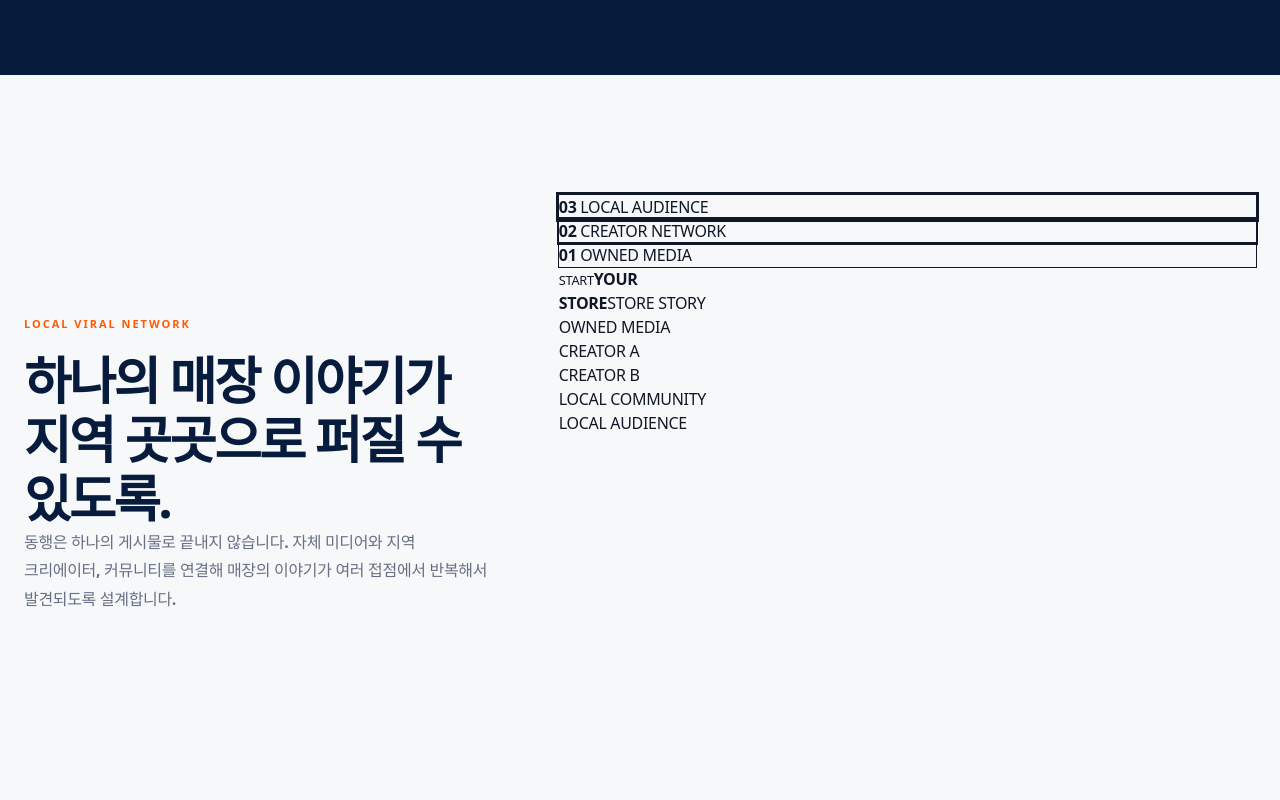
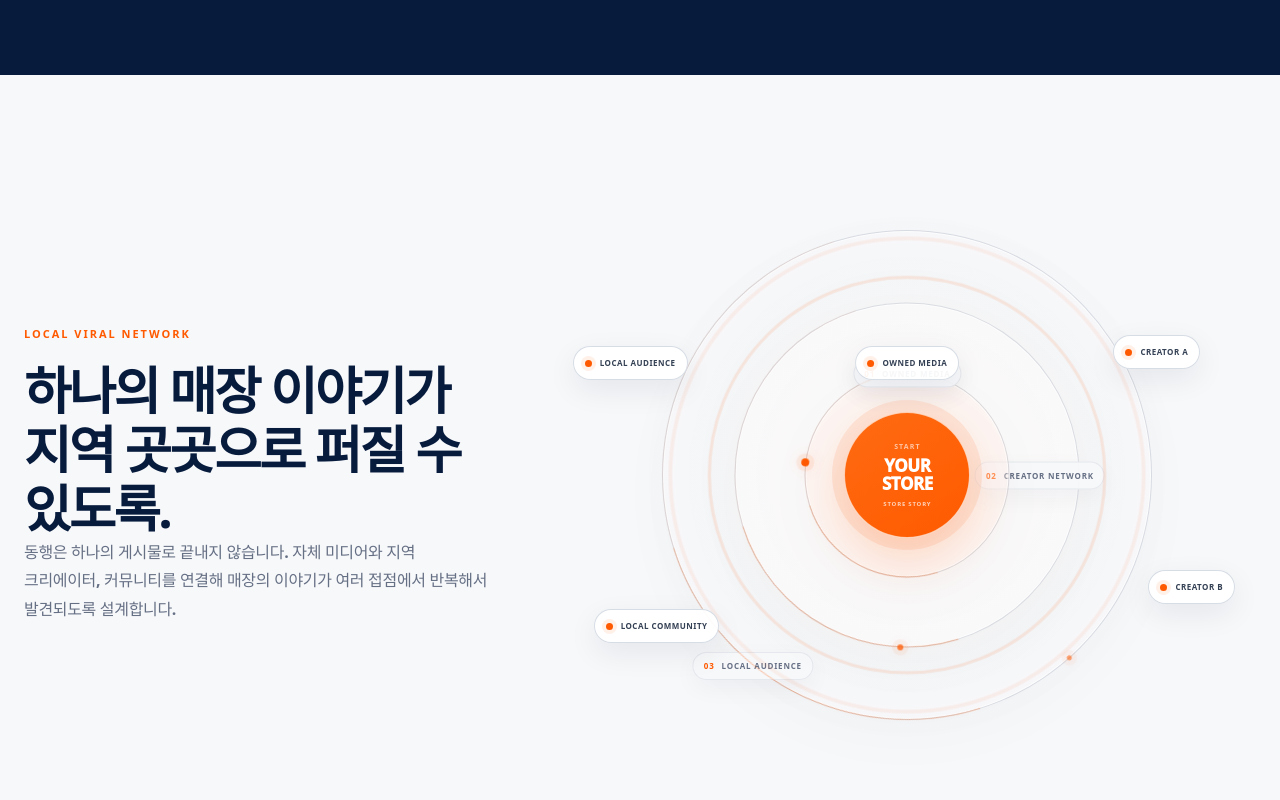
Before and after one commit to ATTEM-Studio/donghaeng_company, a Next.js app: page / in a window 1280 px wide. Shown: the part 2740-3540 px from the top of the page. Built offline with nearby package versions, Linux system fonts and the light colour scheme.

Commit message:
style: build golden circle viral target

```diff
--- a/app/polish.css
+++ b/app/polish.css
@@ -209,6 +209,215 @@
   .proof-card:hover::after{transform:translateX(640%) rotate(14deg)}
 }
 
+/* Golden-circle viral network: a store story expands through owned media, creators and local audiences. */
+.viral-target{
+  height:560px;
+  display:grid;
+  place-items:center;
+  isolation:isolate;
+  overflow:visible;
+}
+
+.viral-target::before{
+  content:"";
+  position:absolute;
+  left:50%;
+  top:50%;
+  width:520px;
+  height:520px;
+  transform:translate(-50%,-50%);
+  border-radius:50%;
+  background:radial-gradient(circle,rgba(255,90,0,.085) 0 12%,rgba(255,90,0,.025) 28%,rgba(7,27,61,.018) 54%,transparent 72%);
+  filter:blur(.2px);
+  pointer-events:none;
+  z-index:-2;
+}
+
+.viral-ring{
+  position:absolute;
+  left:50%;
+  top:50%;
+  transform:translate(-50%,-50%);
+  border-radius:50%;
+  border:1px solid rgba(7,27,61,.13);
+  background:rgba(255,255,255,.34);
+  box-shadow:inset 0 0 0 1px rgba(255,255,255,.58),0 18px 60px rgba(3,17,39,.025);
+  pointer-events:none;
+}
+
+.viral-ring::after{
+  content:"";
+  position:absolute;
+  inset:-1px;
+  border-radius:inherit;
+  border:1px solid transparent;
+  border-top-color:rgba(255,90,0,.32);
+  border-right-color:rgba(255,90,0,.08);
+  animation:ringDrift 12s linear infinite;
+}
+
+.viral-ring.ring-1{width:205px;height:205px;background:rgba(255,238,229,.36)}
+.viral-ring.ring-2{width:345px;height:345px}
+.viral-ring.ring-3{width:490px;height:490px;background:rgba(255,255,255,.2)}
+
+.ring-label{
+  position:absolute;
+  display:inline-flex;
+  align-items:center;
+  gap:7px;
+  padding:7px 10px;
+  border:1px solid rgba(228,231,236,.95);
+  border-radius:999px;
+  background:rgba(247,248,250,.94);
+  color:#667085;
+  box-shadow:0 8px 24px rgba(3,17,39,.045);
+  font-size:8px;
+  font-weight:850;
+  letter-spacing:.1em;
+  white-space:nowrap;
+}
+
+.ring-label b{color:var(--orange);font-size:8px}
+.ring-1 .ring-label{left:50%;top:0;transform:translate(-50%,-50%)}
+.ring-2 .ring-label{right:-26px;top:50%;transform:translateY(-50%)}
+.ring-3 .ring-label{left:8%;bottom:11%;transform:translate(-8%,50%)}
+
+.viral-core{
+  position:absolute;
+  left:50%;
+  top:50%;
+  z-index:8;
+  width:126px;
+  height:126px;
+  transform:translate(-50%,-50%);
+  display:flex;
+  flex-direction:column;
+  align-items:center;
+  justify-content:center;
+  border-radius:50%;
+  background:linear-gradient(145deg,#ff6b12,var(--orange));
+  color:#fff;
+  border:1px solid rgba(255,255,255,.68);
+  box-shadow:0 0 0 12px rgba(255,90,0,.10),0 20px 50px rgba(255,90,0,.20);
+  text-align:center;
+}
+
+.viral-core small{font-size:7px;font-weight:900;letter-spacing:.16em;color:rgba(255,255,255,.62)}
+.viral-core strong{font-size:17px;line-height:1.05;letter-spacing:-.025em;margin-top:5px;font-weight:950}
+.viral-core span{font-size:6px;font-weight:850;letter-spacing:.13em;margin-top:7px;color:rgba(255,255,255,.72)}
+
+.viral-wave{
+  position:absolute;
+  left:50%;
+  top:50%;
+  z-index:1;
+  width:126px;
+  height:126px;
+  border:1px solid rgba(255,90,0,.48);
+  border-radius:50%;
+  opacity:0;
+  transform:translate(-50%,-50%) scale(1);
+  animation:viralWave 5.4s cubic-bezier(.2,.72,.25,1) infinite;
+  pointer-events:none;
+}
+
+.wave-2{animation-delay:1.8s}
+.wave-3{animation-delay:3.6s}
+
+.viral-node{
+  --node-delay:0s;
+  position:absolute;
+  z-index:7;
+  display:flex;
+  align-items:center;
+  gap:8px;
+  min-height:34px;
+  padding:8px 11px;
+  border:1px solid rgba(214,220,228,.96);
+  border-radius:999px;
+  background:rgba(255,255,255,.94);
+  box-shadow:0 10px 30px rgba(3,17,39,.075);
+  color:#344054;
+  font-size:8px;
+  font-weight:900;
+  letter-spacing:.06em;
+  white-space:nowrap;
+  animation:nodeSignal 5.4s ease-in-out infinite;
+  animation-delay:var(--node-delay);
+}
+
+.viral-node i{
+  width:7px;
+  height:7px;
+  flex:0 0 7px;
+  border-radius:50%;
+  background:var(--orange);
+  box-shadow:0 0 0 4px rgba(255,90,0,.09);
+}
+
+.node-owned{left:50%;top:30%;transform:translate(-50%,-50%)}
+.node-creator-a{right:8%;top:25%}
+.node-creator-b{right:3%;bottom:27%}
+.node-community{left:5%;bottom:20%}
+.node-audience{left:2%;top:27%}
+
+.viral-orbit-signal{
+  position:absolute;
+  left:50%;
+  top:50%;
+  z-index:5;
+  border-radius:50%;
+  transform:translate(-50%,-50%);
+  pointer-events:none;
+  animation:orbitSignal 13s linear infinite;
+}
+
+.viral-orbit-signal i{
+  position:absolute;
+  left:50%;
+  top:-4px;
+  width:8px;
+  height:8px;
+  transform:translateX(-50%);
+  border-radius:50%;
+  background:var(--orange);
+  box-shadow:0 0 0 5px rgba(255,90,0,.08),0 0 18px rgba(255,90,0,.32);
+}
+
+.orbit-signal-1{width:205px;height:205px;animation-duration:9s}
+.orbit-signal-2{width:345px;height:345px;animation-duration:14s;animation-direction:reverse}
+.orbit-signal-3{width:490px;height:490px;animation-duration:18s}
+.orbit-signal-2 i{width:6px;height:6px;top:-3px;opacity:.76}
+.orbit-signal-3 i{width:5px;height:5px;top:-2px;opacity:.58}
+
+@media (hover:hover){
+  .viral-target:hover .viral-ring{border-color:rgba(255,90,0,.20)}
+  .viral-target:hover .viral-core{box-shadow:0 0 0 14px rgba(255,90,0,.12),0 24px 58px rgba(255,90,0,.24)}
+  .viral-node:hover{border-color:rgba(255,90,0,.3);box-shadow:0 14px 34px rgba(3,17,39,.1)}
+}
+
+@keyframes viralWave{
+  0%{opacity:0;transform:translate(-50%,-50%) scale(.9)}
+  12%{opacity:.52}
+  68%{opacity:.14}
+  100%{opacity:0;transform:translate(-50%,-50%) scale(3.9)}
+}
+
+@keyframes nodeSignal{
+  0%,58%,100%{border-color:rgba(214,220,228,.96);box-shadow:0 10px 30px rgba(3,17,39,.075);transform:translateY(0)}
+  64%{border-color:rgba(255,90,0,.42);box-shadow:0 12px 34px rgba(255,90,0,.11);transform:translateY(-2px)}
+  72%{border-color:rgba(214,220,228,.96);box-shadow:0 10px 30px rgba(3,17,39,.075);transform:translateY(0)}
+}
+
+.node-owned{animation-name:nodeSignal,ownedAnchor;animation-duration:5.4s,1s;animation-iteration-count:infinite,1;animation-fill-mode:none,both}
+
+@keyframes ownedAnchor{
+  from,to{transform:translate(-50%,-50%)}
+}
+
+@keyframes ringDrift{to{transform:rotate(360deg)}}
+@keyframes orbitSignal{to{transform:translate(-50%,-50%) rotate(360deg)}}
+
 @keyframes phoneFloat{
   0%,100%{transform:translateY(0) rotate(0deg)}
   50%{transform:translateY(-8px) rotate(.45deg)}
@@ -232,6 +441,7 @@
 @media (max-width:1100px){
   .creator-5{display:none}
   .search-cue{left:-2%;bottom:9%;width:190px}
+  .viral-target{height:520px;transform:scale(.92)}
 }
 
 @media (max-width:820px){
@@ -243,6 +453,17 @@
   .creator-4{right:5%;bottom:7%}
   .search-cue{left:4%;bottom:8%;width:178px;padding:12px 14px}
   .search-cue strong{font-size:14px}
+  .viral-target{height:510px;transform:none;max-width:520px;margin:20px auto 0}
+  .viral-ring.ring-1,.orbit-signal-1{width:180px;height:180px}
+  .viral-ring.ring-2,.orbit-signal-2{width:310px;height:310px}
+  .viral-ring.ring-3,.orbit-signal-3{width:440px;height:440px}
+  .viral-core{width:112px;height:112px}
+  .viral-core strong{font-size:15px}
+  .viral-node{font-size:7px;padding:7px 9px}
+  .node-creator-a{right:4%;top:25%}
+  .node-creator-b{right:0;bottom:28%}
+  .node-community{left:1%;bottom:21%}
+  .node-audience{left:0;top:28%}
 }
 
 @media (max-width:560px){
@@ -254,13 +475,38 @@
   .search-cue strong{font-size:13px}
   .search-cue span{font-size:9px}
   .proof-section::before{width:430px;height:430px;top:-260px}
+  .viral-target{height:430px;margin-top:12px}
+  .viral-target::before{width:390px;height:390px}
+  .viral-ring.ring-1,.orbit-signal-1{width:150px;height:150px}
+  .viral-ring.ring-2,.orbit-signal-2{width:255px;height:255px}
+  .viral-ring.ring-3,.orbit-signal-3{width:365px;height:365px}
+  .viral-core{width:96px;height:96px;box-shadow:0 0 0 9px rgba(255,90,0,.1),0 16px 36px rgba(255,90,0,.18)}
+  .viral-core small{font-size:6px}
+  .viral-core strong{font-size:13px}
+  .viral-core span{font-size:5px}
+  .ring-label{font-size:6px;padding:5px 7px;letter-spacing:.07em}
+  .ring-label b{font-size:6px}
+  .ring-2 .ring-label{right:-20px}
+  .ring-3 .ring-label{left:5%;bottom:8%}
+  .viral-node{font-size:6px;min-height:27px;padding:6px 7px;gap:5px;letter-spacing:.035em}
+  .viral-node i{width:5px;height:5px;flex-basis:5px;box-shadow:0 0 0 3px rgba(255,90,0,.08)}
+  .node-owned{top:31%}
+  .node-creator-a{right:0;top:22%}
+  .node-creator-b{right:-1%;bottom:27%}
+  .node-community{left:0;bottom:17%}
+  .node-audience{left:-1%;top:25%}
+  .viral-wave{width:96px;height:96px}
 }
 
 @media (prefers-reduced-motion:reduce){
   .phone,
   .creator-bubble,
   .search-cue,
-  .hero-visual::before{
+  .hero-visual::before,
+  .viral-wave,
+  .viral-ring::after,
+  .viral-node,
+  .viral-orbit-signal{
     animation:none!important;
   }
   .proof-card::after{display:none}
```
